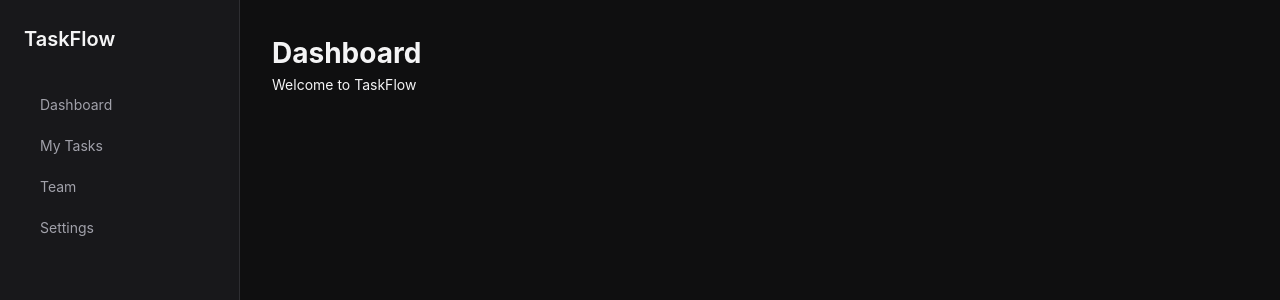
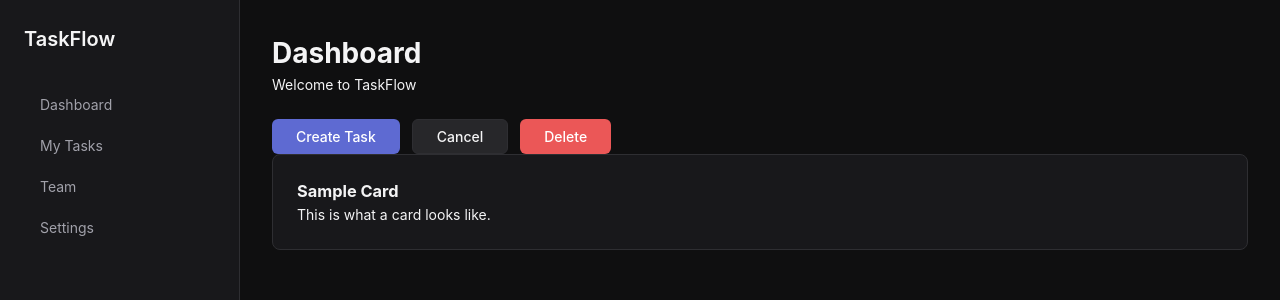
Before and after one commit to sufiyanabbu/taskflow, a React (Create React App) app: page / in a window 1280 px wide. Shown: the top 300 px of the page. Built offline with nearby package versions, Linux system fonts and the light colour scheme.

Commit message:
feat: add reusable Button and Card components

```diff
--- a/src/App.js
+++ b/src/App.js
@@ -1,12 +1,43 @@
 import AppLayout from './components/Layout/AppLayout';
+import Button from './components/Button/Button';
+import Card from './components/Card/Card';
 
 function App() {
   return (
     <AppLayout>
       <h1>Dashboard</h1>
       <p>Welcome to TaskFlow</p>
+
+      <div style={{ marginTop: '24px', display: 'flex', gap: '12px' }}>
+        <Button variant="primary">Create Task</Button>
+        <Button variant="secondary">Cancel</Button>
+        <Button variant="danger">Delete</Button>
+      </div>
+
+      <Card className="" >
+        <h3>Sample Card</h3>
+        <p>This is what a card looks like.</p>
+      </Card>
     </AppLayout>
   );
 }
 
 export default App;
+
+
+
+
+
+
+// import AppLayout from './components/Layout/AppLayout';
+
+// function App() {
+//   return (
+//     <AppLayout>
+//       <h1>Dashboard</h1>
+//       <p>Welcome to TaskFlow</p>
+//     </AppLayout>
+//   );
+// }
+
+// export default App;
--- /dev/null
+++ b/src/components/Button/Button.js
@@ -0,0 +1,15 @@
+import styles from './Button.module.css';
+
+function Button({ children, variant = 'primary', onClick, type = 'button' }) {
+  return (
+    <button
+      type={type}
+      className={`${styles.button} ${styles[variant]}`}
+      onClick={onClick}
+    >
+      {children}
+    </button>
+  );
+}
+
+export default Button;
--- /dev/null
+++ b/src/components/Button/Button.module.css
@@ -0,0 +1,38 @@
+.button {
+  padding: var(--space-sm) var(--space-lg);
+  border-radius: var(--radius-sm);
+  font-size: var(--font-size-base);
+  font-weight: 500;
+  transition: var(--transition-fast);
+  display: inline-flex;
+  align-items: center;
+  justify-content: center;
+}
+
+.primary {
+  background-color: var(--color-accent);
+  color: white;
+}
+
+.primary:hover {
+  background-color: var(--color-accent-hover);
+}
+
+.secondary {
+  background-color: var(--color-bg-tertiary);
+  color: var(--color-text-primary);
+  border: 1px solid var(--color-border);
+}
+
+.secondary:hover {
+  background-color: var(--color-border);
+}
+
+.danger {
+  background-color: var(--color-danger);
+  color: white;
+}
+
+.danger:hover {
+  opacity: 0.85;
+}
--- /dev/null
+++ b/src/components/Card/Card.js
@@ -0,0 +1,11 @@
+import styles from './Card.module.css';
+
+function Card({ children, className = '' }) {
+  return (
+    <div className={`${styles.card} ${className}`}>
+      {children}
+    </div>
+  );
+}
+
+export default Card;
--- /dev/null
+++ b/src/components/Card/Card.module.css
@@ -0,0 +1,6 @@
+.card {
+  background-color: var(--color-bg-secondary);
+  border: 1px solid var(--color-border);
+  border-radius: var(--radius-md);
+  padding: var(--space-lg);
+}
```
